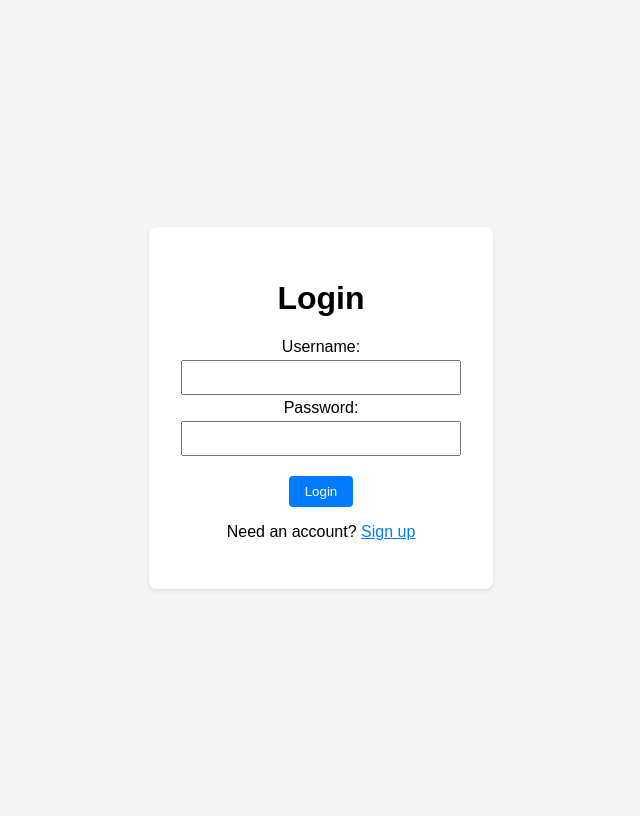
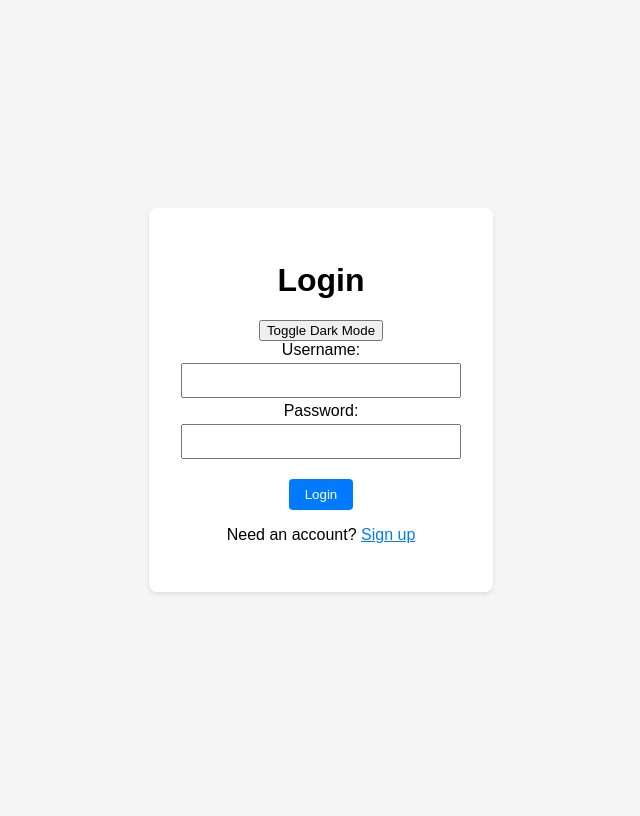
Before and after one commit to MattGLut/codex-playground, a FastAPI app: page / in a window 1280 px wide. Shown: the whole page, without its empty margins (319-959 px from the left). Run offline with FastAPI, Linux system fonts and the light colour scheme.

Commit message:
Add dark mode toggle

```diff
--- a/templates/login.html
+++ b/templates/login.html
@@ -3,16 +3,30 @@
   <head>
     <title>Login</title>
     <style>
+      :root {
+        --bg-color: #f5f5f5;
+        --text-color: #000;
+        --container-bg: white;
+        --link-color: #007bff;
+      }
+      .dark-mode {
+        --bg-color: #222;
+        --text-color: #eee;
+        --container-bg: #333;
+        --link-color: #66b0ff;
+      }
       body {
         font-family: Arial, sans-serif;
-        background-color: #f5f5f5;
+        background-color: var(--bg-color);
+        color: var(--text-color);
         display: flex;
         justify-content: center;
         align-items: center;
         height: 100vh;
+        margin: 0;
       }
       .login-container {
-        background: white;
+        background: var(--container-bg);
         padding: 2rem;
         border-radius: 8px;
         box-shadow: 0 2px 4px rgba(0, 0, 0, 0.1);
@@ -35,13 +49,14 @@
         cursor: pointer;
       }
       a {
-        color: #007bff;
+        color: var(--link-color);
       }
     </style>
   </head>
   <body>
     <div class="login-container">
       <h1>Login</h1>
+      <button id="toggle-dark" type="button">Toggle Dark Mode</button>
       <form action="/login" method="post">
         <label>
           Username:
@@ -57,5 +72,22 @@
       </form>
       <p>Need an account? <a href="/signup">Sign up</a></p>
     </div>
+    <script>
+      function applyDarkMode(on) {
+        if (on) {
+          document.body.classList.add('dark-mode');
+        } else {
+          document.body.classList.remove('dark-mode');
+        }
+      }
+
+      const dark = localStorage.getItem('darkMode') === 'true';
+      applyDarkMode(dark);
+
+      document.getElementById('toggle-dark').addEventListener('click', () => {
+        const enabled = document.body.classList.toggle('dark-mode');
+        localStorage.setItem('darkMode', enabled);
+      });
+    </script>
   </body>
 </html>
```
Also changed, not shown: templates/signup.html (+40 -0 lines), templates/success.html (+40 -0 lines), README.md.
